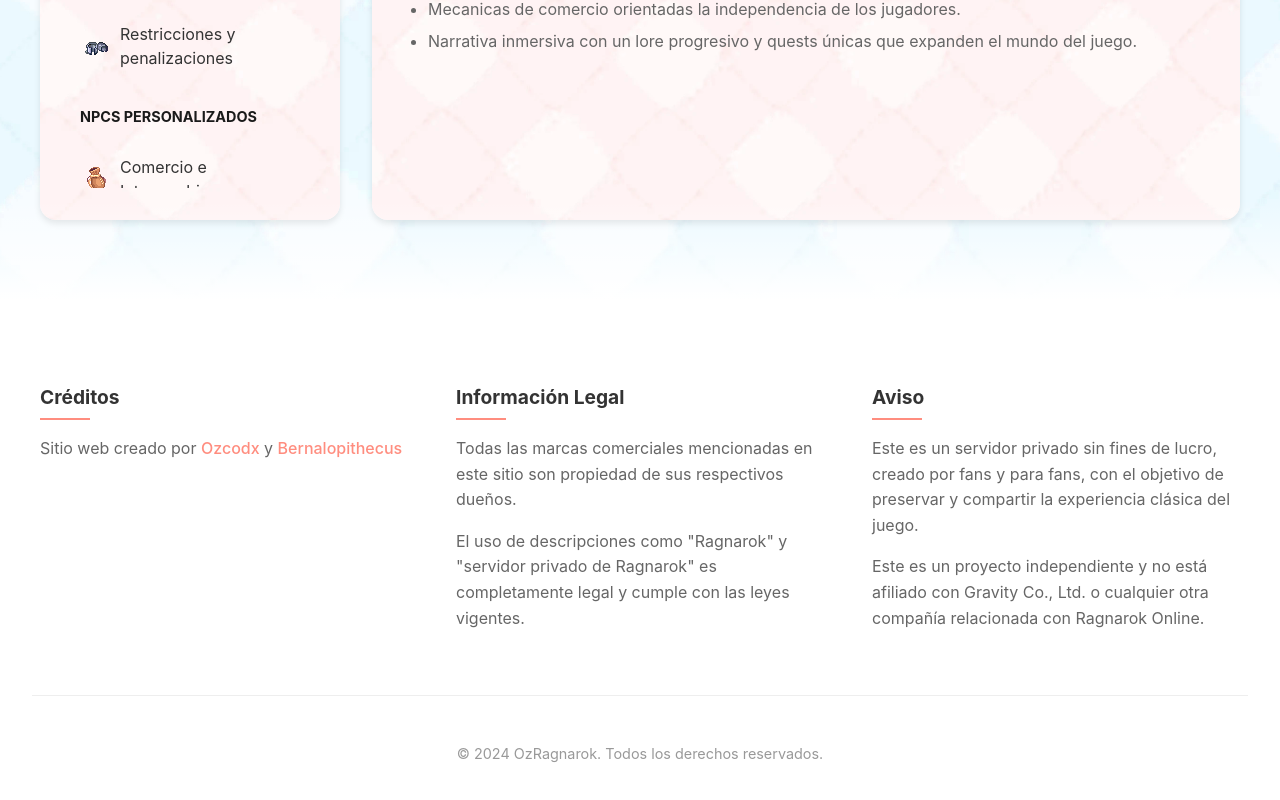
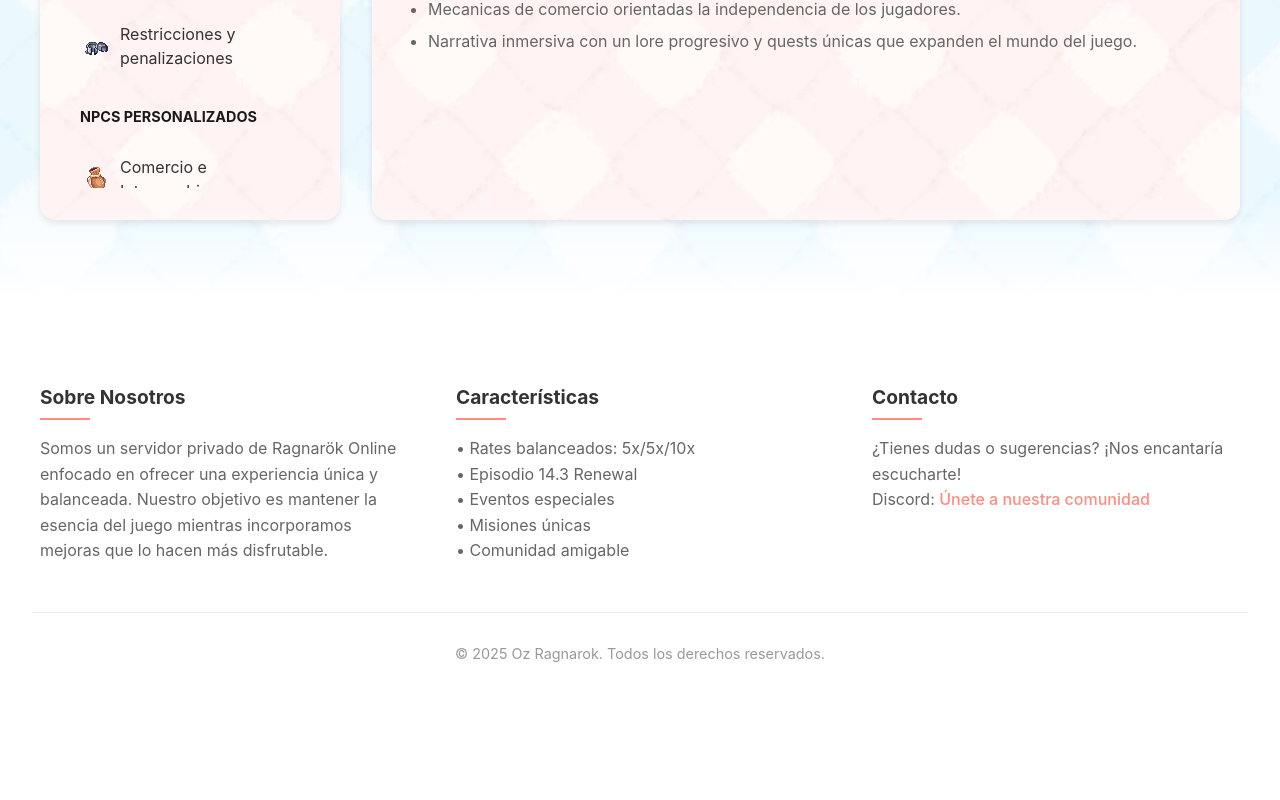
Before and after one commit to ozcodx/ozro-site, a React (Vite) app: page /information in a window 1280 px wide. Shown: the part 544-1344 px from the top of the page. After the commit the page ends 1239 px from the top, so only its background shows below. Built offline with nearby package versions, Linux system fonts and the light colour scheme.

Commit message:
Enhance Footer with scroll-based visibility and content update

```diff
--- a/src/components/Footer.tsx
+++ b/src/components/Footer.tsx
@@ -1,47 +1,64 @@
+import { useEffect, useRef, useState } from 'react';
+
 const Footer = () => {
+  const [isVisible, setIsVisible] = useState(false);
+  const footerRef = useRef<HTMLDivElement>(null);
+
+  useEffect(() => {
+    const observer = new IntersectionObserver(
+      (entries) => {
+        entries.forEach((entry) => {
+          setIsVisible(entry.isIntersecting);
+        });
+      },
+      {
+        threshold: 0.1,
+        rootMargin: '-50px 0px',
+      }
+    );
+
+    if (footerRef.current) {
+      observer.observe(footerRef.current);
+    }
+
+    return () => {
+      if (footerRef.current) {
+        observer.unobserve(footerRef.current);
+      }
+    };
+  }, []);
+
   return (
-    <footer className="footer">
+    <footer ref={footerRef} className="footer">
       <div className="footer-content">
-        <div className="footer-section">
-          <h3>Créditos</h3>
+        <div className={`footer-section ${isVisible ? 'visible' : ''}`}>
+          <h3>Sobre Nosotros</h3>
           <p>
-            Sitio web creado por{' '}
-            <a href="https://github.com/ozcodx" target="_blank" rel="noopener noreferrer">
-              Ozcodx
-            </a>{' '}
-            y{' '}
-            <a href="https://github.com/Bernalopithecus" target="_blank" rel="noopener noreferrer">
-              Bernalopithecus
-            </a>
+            Somos un servidor privado de Ragnarök Online enfocado en ofrecer una experiencia
+            única y balanceada. Nuestro objetivo es mantener la esencia del juego mientras
+            incorporamos mejoras que lo hacen más disfrutable.
           </p>
         </div>
-
-        <div className="footer-section">
-          <h3>Información Legal</h3>
+        <div className={`footer-section ${isVisible ? 'visible' : ''}`}>
+          <h3>Características</h3>
           <p>
-            Todas las marcas comerciales mencionadas en este sitio son propiedad de sus respectivos dueños.
+            • Rates balanceados: 5x/5x/10x<br />
+            • Episodio 14.3 Renewal<br />
+            • Eventos especiales<br />
+            • Misiones únicas<br />
+            • Comunidad amigable
           </p>
+        </div>
+        <div className={`footer-section ${isVisible ? 'visible' : ''}`}>
+          <h3>Contacto</h3>
           <p>
-            El uso de descripciones como "Ragnarok" y "servidor privado de Ragnarok" es completamente legal
-            y cumple con las leyes vigentes.
-          </p>
-
-        </div>
-
-        <div className="footer-section">
-          <h3>Aviso</h3>
-          <p>
-            Este es un servidor privado sin fines de lucro, creado por fans y para fans,
-            con el objetivo de preservar y compartir la experiencia clásica del juego.
-          </p>
-          <p>
-            Este es un proyecto independiente y no está afiliado con Gravity Co., Ltd.
-            o cualquier otra compañía relacionada con Ragnarok Online.
+            ¿Tienes dudas o sugerencias? ¡Nos encantaría escucharte!<br />
+            Discord: <a href="https://discord.gg/tuservidor">Únete a nuestra comunidad</a>
           </p>
         </div>
       </div>
-      <div className="footer-bottom">
-        <p>&copy; 2024 OzRagnarok. Todos los derechos reservados.</p>
+      <div className={`footer-bottom ${isVisible ? 'visible' : ''}`}>
+        <p>© 2025 Oz Ragnarok. Todos los derechos reservados.</p>
       </div>
     </footer>
   );
--- a/src/styles/Main.css
+++ b/src/styles/Main.css
@@ -382,7 +382,7 @@ body {
 
 .footer {
   background: white;
-  padding: 4rem 2rem 2rem;
+  padding: 4rem 2rem 1rem;
   box-shadow: 0 -4px 6px rgba(0, 0, 0, 0.05);
 }
 
@@ -392,6 +392,17 @@ body {
   display: grid;
   grid-template-columns: repeat(3, 1fr);
   gap: 3rem;
+}
+
+.footer-section {
+  opacity: 0;
+  transform: translateY(30px);
+  transition: all 0.6s ease-out;
+}
+
+.footer-section.visible {
+  opacity: 1;
+  transform: translateY(0);
 }
 
 .footer-section h3 {
@@ -429,12 +440,20 @@ body {
 }
 
 .footer-bottom {
-  margin-top: 3rem;
-  padding-top: 2rem;
+  margin-top: 2rem;
+  padding-top: 1rem;
   border-top: 1px solid #eee;
   text-align: center;
   color: #999;
   font-size: 0.9rem;
+  opacity: 0;
+  transform: translateY(30px);
+  transition: all 0.6s ease-out;
+}
+
+.footer-bottom.visible {
+  opacity: 1;
+  transform: translateY(0);
 }
 
 @media (max-width: 1024px) {
@@ -445,7 +464,7 @@ body {
 
 @media (max-width: 640px) {
   .footer {
-    padding: 3rem 1.5rem 1.5rem;
+    padding: 3rem 1.5rem 0.5rem;
   }
 
   .footer-content {
```
